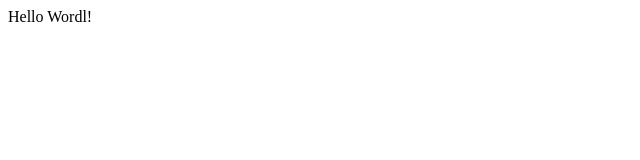
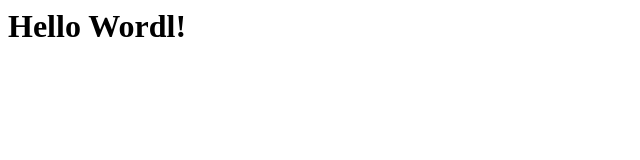
Before and after one commit to filipemigueldd/LAB1, a plain HTML site: page index.html in a window 1280 px wide. Shown: the whole page, without its empty margins (0-640 px from the left). Drawn offline with Linux system fonts and the light colour scheme.

Commit message:
alteracao do estilo

```diff
--- a/index.html
+++ b/index.html
@@ -1,8 +1,8 @@
 <html>
 <head>
-	<title>Hello</title>
+	<title>BIG Hello</title>
 </head>
 <body>
-	<p>Hello Wordl!</p>
+	<h1>Hello Wordl!</h1>
 </body>
 </html>
```
